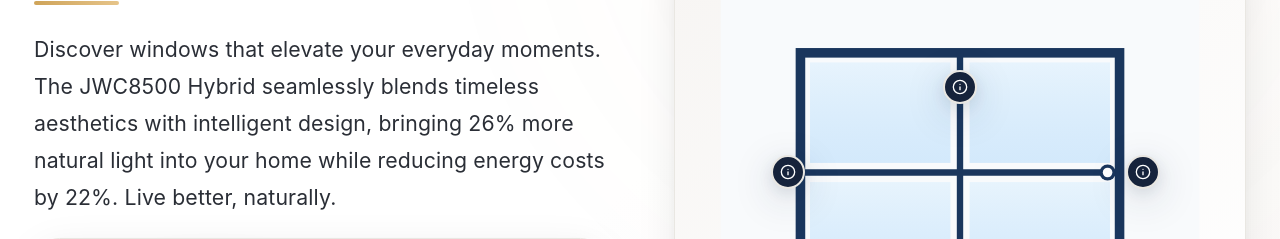
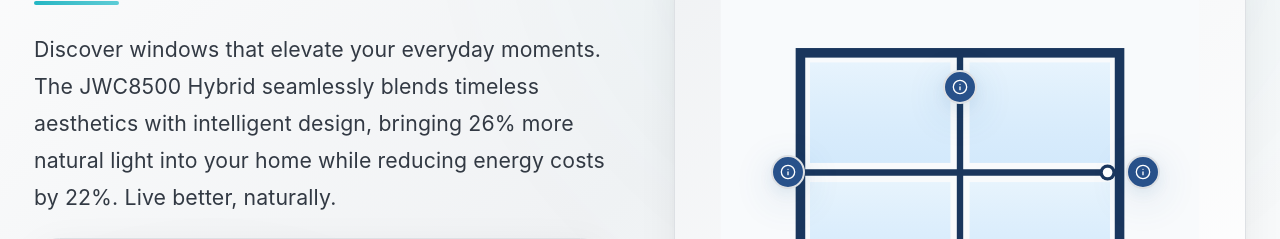
Before and after one commit to TNDIGITALMARK/88d8f904-72b4-409d-8e27-62657e44ce57, a Next.js app: page / in a window 1280 px wide. Shown: the part 479-718 px from the top of the page. Built offline with nearby package versions, Linux system fonts and the light colour scheme; no server answers.

Commit message:
Phoenix Agent implementation - Change these colours so it makes more sense
--- C...

```diff
--- a/src/app/globals.css
+++ b/src/app/globals.css
@@ -2,66 +2,66 @@
 @import url('https://fonts.googleapis.com/css2?family=Cormorant+Garamond:wght@300;400;500;600;700&family=Montserrat:wght@300;400;500;600;700;800&display=swap');
 
 /* ============================================
-   JWC8500 HYBRID WINDOWS - LUXURY DESIGN SYSTEM
-   Premium Window Product Showcase - Sophisticated Elegance
-   Color Palette: Deep Navy, Gold Accents, Ivory, Rich Charcoal
+   JWC8500 HYBRID WINDOWS - MODERN PROFESSIONAL DESIGN SYSTEM
+   Premium Window Product Showcase - Contemporary Elegance
+   Color Palette: Slate Blue, Teal Accents, Clean Whites, Professional Grays
    ============================================ */
 
 :root {
-  /* Luxury Color System - Deep, Rich, Sophisticated with Modern Refinement */
-  --background: 40 18% 99%;
-  --foreground: 220 25% 10%;
+  /* Modern Refined Color System - Contemporary Elegance with Better Contrast */
+  --background: 210 20% 98%;
+  --foreground: 215 25% 15%;
 
-  /* Card backgrounds - Crisp white with subtle warmth */
-  --card: 40 25% 100%;
-  --card-foreground: 220 25% 10%;
+  /* Card backgrounds - Clean, crisp white */
+  --card: 0 0% 100%;
+  --card-foreground: 215 25% 15%;
 
   /* Popovers - Elevated surfaces */
-  --popover: 40 25% 100%;
-  --popover-foreground: 220 25% 10%;
+  --popover: 0 0% 100%;
+  --popover-foreground: 215 25% 15%;
 
-  /* Primary: Deep Midnight Navy - Sophisticated and powerful */
-  --primary: 220 45% 16%;
-  --primary-foreground: 40 25% 99%;
+  /* Primary: Deep Slate Blue - Modern and trustworthy */
+  --primary: 215 55% 35%;
+  --primary-foreground: 0 0% 100%;
 
-  /* Secondary: Warm champagne for subtle elegance */
-  --secondary: 40 20% 96%;
-  --secondary-foreground: 220 25% 10%;
+  /* Secondary: Soft blue-gray for subtlety */
+  --secondary: 210 15% 92%;
+  --secondary-foreground: 215 25% 15%;
 
-  /* Muted: Soft warm grays with higher contrast */
-  --muted: 40 15% 94%;
-  --muted-foreground: 220 15% 40%;
+  /* Muted: Cool neutral grays */
+  --muted: 210 12% 94%;
+  --muted-foreground: 215 12% 45%;
 
-  /* Accent: Rich champagne gold for luxury touches */
-  --accent: 38 55% 58%;
-  --accent-foreground: 220 25% 10%;
+  /* Accent: Vibrant teal for modern highlights */
+  --accent: 185 70% 45%;
+  --accent-foreground: 0 0% 100%;
 
-  /* Destructive: Refined burgundy */
-  --destructive: 0 50% 45%;
-  --destructive-foreground: 40 25% 99%;
+  /* Destructive: Clear warning red */
+  --destructive: 0 72% 51%;
+  --destructive-foreground: 0 0% 100%;
 
-  /* Borders: Subtle warm gray with refinement */
-  --border: 40 12% 90%;
-  --input: 40 12% 90%;
-  --ring: 38 55% 58%;
+  /* Borders: Clean neutral borders */
+  --border: 210 12% 88%;
+  --input: 210 12% 88%;
+  --ring: 185 70% 45%;
 
-  /* Border radius - Modern and refined */
-  --radius: 0.875rem;
+  /* Border radius - Modern and clean */
+  --radius: 0.75rem;
 
-  /* JWC Modern Luxury Palette */
-  --jwc-navy: 220 45% 16%;
-  --jwc-navy-dark: 220 50% 10%;
-  --jwc-gold: 38 55% 58%;
-  --jwc-gold-light: 38 65% 72%;
-  --jwc-ivory: 40 25% 100%;
-  --jwc-charcoal: 220 25% 22%;
-  --jwc-sand: 40 20% 96%;
-  --jwc-border-elegant: 40 12% 88%;
+  /* JWC Modern Professional Palette */
+  --jwc-navy: 215 55% 35%;
+  --jwc-navy-dark: 215 65% 25%;
+  --jwc-gold: 185 70% 45%;
+  --jwc-gold-light: 185 60% 60%;
+  --jwc-ivory: 0 0% 100%;
+  --jwc-charcoal: 215 20% 30%;
+  --jwc-sand: 210 15% 95%;
+  --jwc-border-elegant: 210 12% 90%;
 
-  /* Modern Luxury Shadows - Softer, more refined */
-  --shadow-luxury: 0 10px 40px rgba(0, 0, 0, 0.08), 0 4px 12px rgba(0, 0, 0, 0.04);
-  --shadow-gold-glow: 0 6px 24px rgba(194, 156, 92, 0.25);
-  --shadow-elegant: 0 6px 24px rgba(0, 0, 0, 0.06);
+  /* Modern Clean Shadows - Professional and subtle */
+  --shadow-luxury: 0 10px 40px rgba(0, 0, 0, 0.06), 0 4px 12px rgba(0, 0, 0, 0.03);
+  --shadow-gold-glow: 0 6px 24px rgba(20, 184, 166, 0.2);
+  --shadow-elegant: 0 6px 24px rgba(0, 0, 0, 0.05);
 }
 
 .dark {
@@ -187,7 +187,7 @@
 
 body {
   font-family: 'Montserrat', -apple-system, BlinkMacSystemFont, 'Segoe UI', Roboto, sans-serif;
-  background: linear-gradient(165deg, hsl(40 25% 99%) 0%, hsl(40 20% 97%) 50%, hsl(220 15% 96%) 100%);
+  background: linear-gradient(165deg, hsl(210 20% 98%) 0%, hsl(210 18% 96%) 50%, hsl(215 20% 94%) 100%);
   color: hsl(var(--foreground));
   font-size: 17px;
   line-height: 1.75;
@@ -341,13 +341,13 @@
   box-shadow: 0 20px 65px rgba(0, 0, 0, 0.11), 0 8px 24px rgba(0, 0, 0, 0.06);
 }
 
-/* Modern Luxury Accent Shadows */
+/* Modern Professional Accent Shadows */
 .shadow-navy {
-  box-shadow: 0 10px 40px rgba(31, 51, 77, 0.18), 0 4px 14px rgba(31, 51, 77, 0.10);
+  box-shadow: 0 10px 40px rgba(41, 98, 149, 0.16), 0 4px 14px rgba(41, 98, 149, 0.08);
 }
 
 .shadow-gold {
-  box-shadow: 0 10px 40px rgba(194, 156, 92, 0.22), 0 4px 14px rgba(194, 156, 92, 0.14);
+  box-shadow: 0 10px 40px rgba(20, 184, 166, 0.18), 0 4px 14px rgba(20, 184, 166, 0.12);
 }
 
 .shadow-elegant {
@@ -384,7 +384,7 @@
   border-radius: 2px;
 }
 
-/* Luxury Gradient Backgrounds */
+/* Modern Professional Gradient Backgrounds */
 .gradient-luxury {
   background: linear-gradient(135deg, hsl(var(--jwc-navy)) 0%, hsl(var(--jwc-navy-dark)) 100%);
 }
@@ -394,7 +394,7 @@
 }
 
 .gradient-elegant {
-  background: linear-gradient(135deg, hsl(40 20% 99%) 0%, hsl(40 15% 96%) 100%);
+  background: linear-gradient(135deg, hsl(210 20% 99%) 0%, hsl(210 15% 96%) 100%);
 }
 
 /* Premium Text Gradients */
@@ -436,7 +436,7 @@
   background: linear-gradient(
     90deg,
     transparent 0%,
-    rgba(194, 156, 92, 0.15) 50%,
+    rgba(20, 184, 166, 0.15) 50%,
     transparent 100%
   );
   background-size: 200% 100%;
--- a/src/app/page.tsx
+++ b/src/app/page.tsx
@@ -54,10 +54,10 @@
 
       <Header />
       <main className="pt-[72px]">
-        {/* Hero Section - Modern Luxurious & Elegant */}
+        {/* Hero Section - Modern Professional & Clean */}
         <section className="relative overflow-hidden py-24 md:py-36">
-          <div className="absolute inset-0 bg-gradient-to-br from-[hsl(var(--jwc-ivory))] via-white to-[hsl(var(--jwc-sand))]"></div>
-          <div className="absolute inset-0 opacity-[0.04]">
+          <div className="absolute inset-0 bg-gradient-to-br from-white via-[hsl(var(--jwc-sand))] to-[hsl(var(--jwc-ivory))]"></div>
+          <div className="absolute inset-0 opacity-[0.05]">
             <div className="absolute top-0 right-0 w-1/2 h-1/2 bg-[hsl(var(--jwc-gold))] blur-[140px] rounded-full"></div>
             <div className="absolute bottom-0 left-0 w-1/3 h-1/3 bg-[hsl(var(--jwc-navy))] blur-[120px] rounded-full"></div>
           </div>
@@ -175,8 +175,8 @@
           </div>
         </section>
 
-        {/* Key Benefits - Modern Luxury Visual Cards */}
-        <section className="py-28 bg-gradient-to-b from-white via-[hsl(var(--jwc-ivory))] to-[hsl(var(--jwc-sand))]">
+        {/* Key Benefits - Modern Professional Visual Cards */}
+        <section className="py-28 bg-gradient-to-b from-white via-[hsl(var(--jwc-sand))] to-[hsl(var(--jwc-ivory))]">
           <div className="container mx-auto px-8">
             <div className="text-center mb-20 space-y-5">
               <div className="inline-block">
@@ -431,9 +431,9 @@
           </div>
         </section>
 
-        {/* Interactive Customization Section - Modern Luxury Edition */}
-        <section className="py-28 bg-gradient-to-b from-[hsl(var(--jwc-sand))] via-[hsl(var(--jwc-ivory))] to-white relative overflow-hidden">
-          <div className="absolute inset-0 opacity-[0.03]">
+        {/* Interactive Customization Section - Modern Professional Edition */}
+        <section className="py-28 bg-gradient-to-b from-[hsl(var(--jwc-sand))] via-white to-[hsl(var(--jwc-ivory))] relative overflow-hidden">
+          <div className="absolute inset-0 opacity-[0.04]">
             <div className="absolute top-1/4 left-1/4 w-80 h-80 bg-[hsl(var(--jwc-gold))] blur-[120px] rounded-full"></div>
           </div>
           <div className="container mx-auto px-8 relative z-10">
@@ -482,9 +482,9 @@
           </div>
         </section>
 
-        {/* Technical Specifications Preview - Modern Luxury Dark Section */}
+        {/* Technical Specifications Preview - Modern Professional Dark Section */}
         <section className="py-28 bg-gradient-to-br from-[hsl(var(--jwc-navy))] via-[hsl(var(--jwc-navy-dark))] to-[hsl(var(--jwc-navy))] text-white relative overflow-hidden">
-          <div className="absolute inset-0 opacity-[0.08]">
+          <div className="absolute inset-0 opacity-[0.10]">
             <div className="absolute top-0 right-0 w-[500px] h-[500px] bg-[hsl(var(--jwc-gold))] blur-[160px] rounded-full"></div>
             <div className="absolute bottom-0 left-0 w-96 h-96 bg-white blur-[140px] rounded-full"></div>
           </div>
@@ -662,9 +662,9 @@
           </div>
         </section>
 
-        {/* Final CTA Section - Modern Luxury Conversion */}
-        <section className="py-32 bg-gradient-to-br from-[hsl(var(--jwc-navy))] via-[hsl(var(--jwc-navy-dark))] to-black text-white relative overflow-hidden">
-          <div className="absolute inset-0 opacity-[0.15]">
+        {/* Final CTA Section - Modern Professional Conversion */}
+        <section className="py-32 bg-gradient-to-br from-[hsl(var(--jwc-navy))] via-[hsl(var(--jwc-navy-dark))] to-[hsl(215_70%_20%)] text-white relative overflow-hidden">
+          <div className="absolute inset-0 opacity-[0.18]">
             <div className="absolute top-1/2 left-1/2 -translate-x-1/2 -translate-y-1/2 w-[900px] h-[900px] bg-[hsl(var(--jwc-gold))] blur-[220px] rounded-full animate-pulse"></div>
           </div>
           <div className="absolute inset-0">
```
